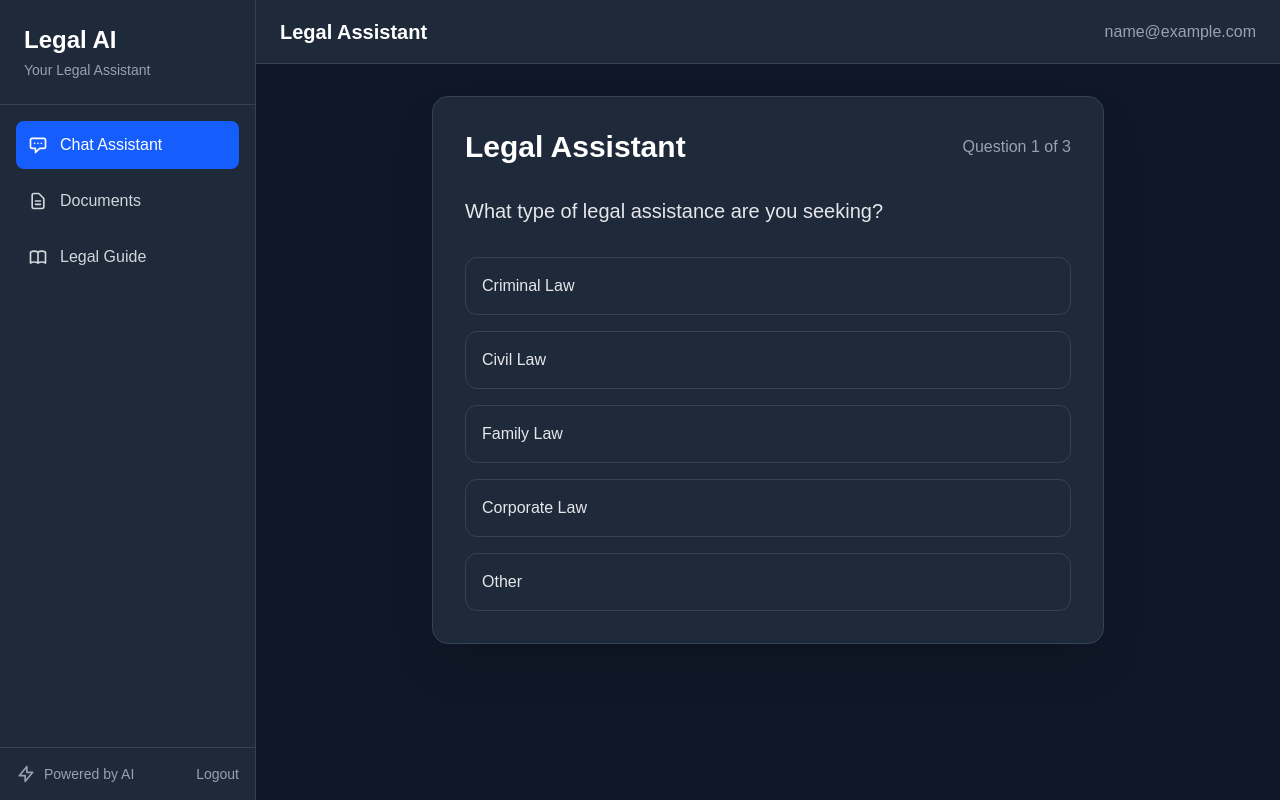
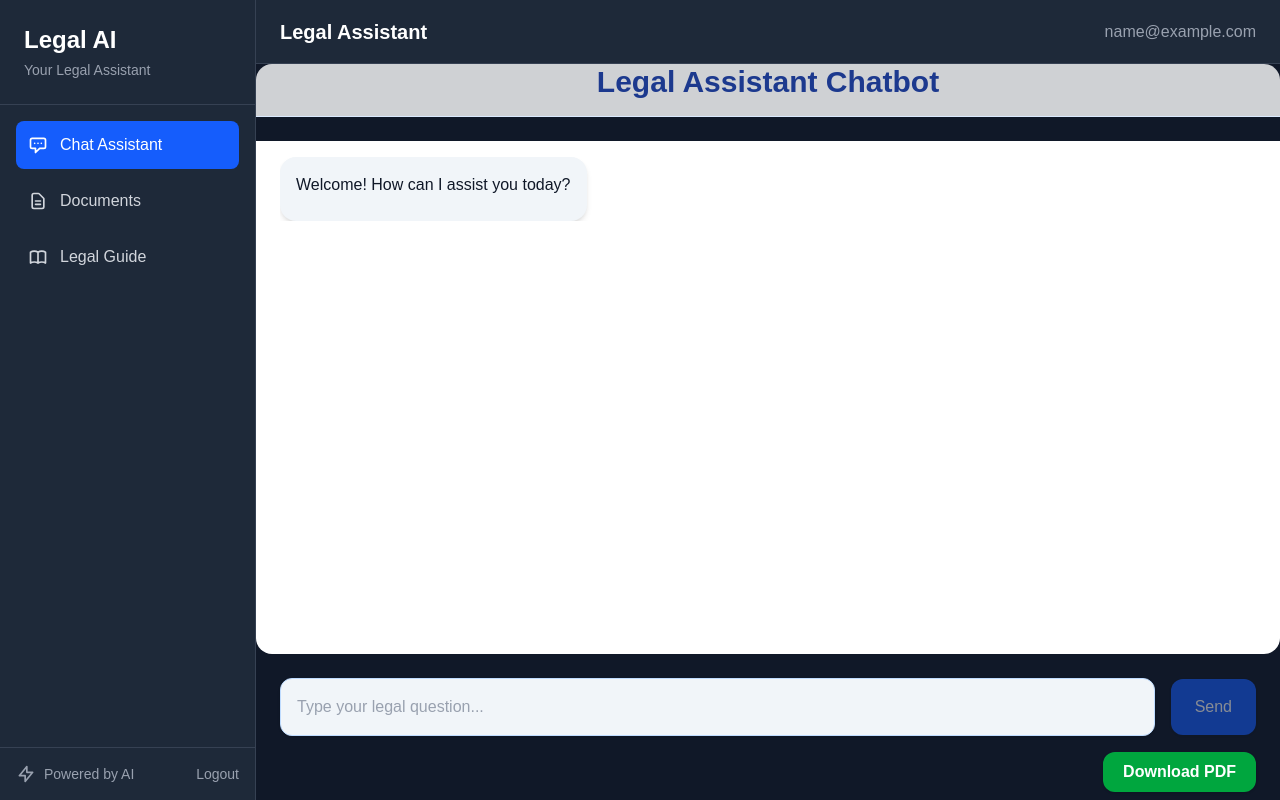
Before and after one commit to krVatsal/LegalAI, a Next.js app in the folder client/: page /chatbot in a window 1280 px wide. Built offline with nearby package versions, Linux system fonts and the light colour scheme; sample sign-in values are in the browser's storage.

Commit message:
Link 'Chat with Contract' to chatbot, always use contract context as system prompt, and suppress welcome message in contract mode

```diff
--- a/client/components/Chatbot.js
+++ b/client/components/Chatbot.js
@@ -1,40 +1,46 @@
 import React, { useState, useEffect } from 'react';
 import axios from 'axios';
-
-const initialQuestions = [
-  {
-    id: 1,
-    question: "What type of legal assistance are you seeking?",
-    options: ["Criminal Law", "Civil Law", "Family Law", "Corporate Law", "Other"]
-  },
-  {
-    id: 2,
-    question: "Is this regarding a new case or an existing one?",
-    options: ["New Case", "Existing Case"]
-  },
-  {
-    id: 3,
-    question: "What is your preferred language for communication?",
-    options: ["English", "Spanish", "French", "Other"]
-  }
-];
+import ReactMarkdown from 'react-markdown';
 
 const Chatbot = () => {
-  const [currentStep, setCurrentStep] = useState('initial');
-  const [currentQuestionIndex, setCurrentQuestionIndex] = useState(0);
-  const [answers, setAnswers] = useState({});
-  const [query, setQuery] = useState('');
+  const [currentStep, setCurrentStep] = useState('chat');
   const [responses, setResponses] = useState([]);
   const [loading, setLoading] = useState(false);
   const [showPDF, setShowPDF] = useState(false);
   const [pdfUrl, setPdfUrl] = useState('');
+  const [contractContext, setContractContext] = useState(null);
+  const [contractName, setContractName] = useState(null);
+  const [query, setQuery] = useState('');
+
+  useEffect(() => {
+    const context = sessionStorage.getItem('chat_contract_context');
+    const name = sessionStorage.getItem('chat_contract_name');
+    if (context) {
+      setContractContext(context);
+      setContractName(name || 'your contract');
+      setResponses([]); // Do NOT show welcome message if contract mode
+      sessionStorage.removeItem('chat_contract_context');
+      sessionStorage.removeItem('chat_contract_name');
+      setCurrentStep('chat');
+    } else if (responses.length === 0) {
+      // Only set welcome message if there is no contract context
+      setResponses([
+        { type: 'bot', content: 'Welcome! How can I assist you today?' }
+      ]);
+      setCurrentStep('chat');
+    }
+    // eslint-disable-next-line react-hooks/exhaustive-deps
+  }, []);
 
   const generatePDF = async (conversation) => {
     try {
       setLoading(true);
+      const token = localStorage.getItem('token');
       const response = await axios.post('http://localhost:5000/api/document/generate', {
         conversation,
-        answers
+        answers: {} // Always send an object to avoid backend errors
+      }, {
+        headers: token ? { 'Authorization': `Bearer ${token}` } : {}
       });
 
       // Create a temporary link to download the PDF
@@ -52,173 +58,172 @@ const Chatbot = () => {
         content: 'Your consultation summary has been downloaded as a PDF.'
       }]);
     } catch (error) {
-      console.error('Error generating PDF:', error);
+      let msg = 'Sorry, there was an error generating the PDF. Please try again.';
+      if (error.response && error.response.data && error.response.data.error) {
+        msg = `PDF Error: ${error.response.data.error}`;
+      }
       setResponses(prev => [...prev, {
         type: 'bot',
-        content: 'Sorry, there was an error generating the PDF. Please try again.'
+        content: msg
       }]);
     } finally {
       setLoading(false);
     }
   };
 
-  const handleAnswer = async (answer) => {
-    const newAnswers = {
-      ...answers,
-      [initialQuestions[currentQuestionIndex].id]: answer
-    };
-    setAnswers(newAnswers);
-
-    if (currentQuestionIndex < initialQuestions.length - 1) {
-      setCurrentQuestionIndex(prev => prev + 1);
-    } else {
-      setCurrentStep('chat');
-      setLoading(true);
-      try {
-        const response = await axios.post('http://localhost:5000/api/legal/initialize', {
-          answers: newAnswers
-        }, { withCredentials: true });
-        setResponses([{ type: 'bot', content: response.data.message }]);
-      } catch (error) {
-        console.error("Error initializing chat:", error);
-        setResponses([{
-          type: 'bot',
-          content: "I apologize, but I'm having trouble connecting to the server. Please try again in a moment.\n" + (error?.response?.data?.error || error.message)
-        }]);
-      } finally {
-        setLoading(false);
-      }
-    }
-  };
-
+  // Modify handleQuerySubmit to use correct API contract
   const handleQuerySubmit = async () => {
     if (!query.trim()) return;
-
     setLoading(true);
     const userQuery = query;
     setQuery('');
-
     try {
+      setResponses(prev => {
+        let filtered = prev.filter(r => r.type !== 'bot' || (r.type === 'bot' && !/^welcome!/i.test(r.content)));
+        return [...filtered, { type: 'user', content: userQuery }];
+      });
+      // Always prepend contract context as system message if present
+      let history = responses
+        .filter(r => r.type === 'user' || r.type === 'bot')
+        .map(r => ({ role: r.type === 'user' ? 'user' : 'assistant', content: r.content }));
+      if (contractContext) {
+        const systemPrompt = `The following contract is the context for this conversation: ${contractContext}`;
+        console.log('Gemini system prompt:', systemPrompt); // <-- Add this log
+        history = [
+          { role: 'system', content: systemPrompt },
+          ...history.filter(h => h.role !== 'system')
+        ];
+      }
       const response = await axios.post('http://localhost:5000/api/legal/ask', {
-        query: userQuery,
-        context: answers
-      });
-
+        message: userQuery,
+        history
+      }, { withCredentials: true });
+      // Format the bot's response for better readability
+      // Format bot responses: if the message contains example prompts, extract and format as bullet points
+      const formatBotResponse = (text) => {
+        if (!text) return '';
+        text = text.replace(/It looks like you're starting a conversation\.|I'm ready for your request\.|Please ask your question\./gi, '').trim();
+        text = text.replace(/(Waiting for your request\.|Let me know what you need!.*|So, what's on your mind\?|Please let me know how I can be of service\.)/gi, '').trim();
+        // Format divorce steps and similar lists for better presentation
+        if (/steps.*divorce|general overview of potential steps|here is.*overview/i.test(text)) {
+          // Extract numbered steps
+          const stepMatch = text.match(/\d+\.\s+.+/gs);
+          let steps = '';
+          if (stepMatch) {
+            steps = stepMatch[0]
+              .split(/\n\d+\.\s+/)
+              .map((s, i) => s ? `${i+1}. ${s.trim()}` : null)
+              .filter(Boolean)
+              .join('\n');
+          }
+          // Extract bullet points for next areas of inquiry
+          const bulletMatch = text.match(/\*\*In general, here are some potential next areas of inquiry.*?\*\*In the meantime,|\*\*Do you know where your spouse is\?.*?\*\*Do you own property together\?.*?\*\*/gs);
+          let bullets = '';
+          if (bulletMatch) {
+            bullets = bulletMatch[0]
+              .replace(/\*\*/g, '')
+              .split(/\*\s+/)
+              .map(s => s.trim())
+              .filter(Boolean)
+              .map(s => `• ${s}`)
+              .join('\n');
+          }
+          // Compose formatted response with markdown-like bold headings
+          let formatted = '';
+          if (/location/i.test(text)) {
+            formatted += '**To provide the most accurate divorce steps, please let me know your state or country.**\n\n';
+          }
+          if (bullets) {
+            formatted += '**Key questions to consider before proceeding:**\n' + bullets + '\n\n';
+          }
+          if (steps) {
+            formatted += '**General Steps to Get a Divorce:**\n' + steps + '\n';
+          }
+          formatted += '\n_Note: This is not legal advice. Please consult a qualified attorney in your jurisdiction for specific guidance._';
+          return formatted.trim();
+        }
+        // Extract example prompts and format as bullet points (no intro)
+        const exampleMatch = text.match(/For example, you could ask:(.*)/is);
+        if (exampleMatch) {
+          let examples = exampleMatch[1]
+            .split(/\*\s+/)
+            .map(s => s.trim())
+            .filter(Boolean)
+            .map(s => `• ${s.replace(/"/g, '')}`)
+            .join('\n');
+          return examples;
+        }
+        if (!text) return 'How can I assist you with your legal matter?';
+        let paragraphs = text.split(/\n\n|(?<=\.)\s+/);
+        paragraphs = paragraphs.map(p => p.charAt(0).toUpperCase() + p.slice(1));
+        return paragraphs.join('\n\n');
+      };
+      setResponses(prev => [
+        ...prev.filter(r => r.type !== 'bot' || !/^welcome!/i.test(r.content)),
+        { type: 'bot', content: formatBotResponse(response.data.message) }
+      ]);
+    } catch (error) {
+      let msg = "I apologize, but I'm having trouble processing your request. Please try again in a moment.";
+      if (error.response && error.response.data && error.response.data.error) {
+        msg = `Error: ${error.response.data.error}`;
+      }
       setResponses(prev => [...prev,
         { type: 'user', content: userQuery },
-        { type: 'bot', content: response.data.answer, followUpQuestions: response.data.followUpQuestions }
-      ]);
-    } catch (error) {
-      console.error("Error fetching response:", error);
-      setResponses(prev => [...prev,
-        { type: 'user', content: userQuery },
-        { type: 'bot', content: "I apologize, but I'm having trouble processing your request. Please try again in a moment." }
+        { type: 'bot', content: msg }
       ]);
     } finally {
       setLoading(false);
     }
   };
 
-  if (currentStep === 'initial') {
-    const currentQuestion = initialQuestions[currentQuestionIndex];
   return (
-      <div className="p-8">
-        <div className="max-w-2xl mx-auto">
-          <div className="bg-gray-800 rounded-2xl shadow-2xl p-8 border border-gray-700">
-            <div className="flex items-center justify-between mb-8">
-              <h2 className="text-3xl font-bold text-white">Legal Assistant</h2>
-              <div className="text-gray-400">
-                Question {currentQuestionIndex + 1} of {initialQuestions.length}
-              </div>
-            </div>
-
-            <div className="space-y-8">
-              <div className="text-xl font-medium text-gray-200">
-                {currentQuestion.question}
-              </div>
-
-              <div className="space-y-4">
-                {currentQuestion.options.map((option) => (
-                  <button
-                    key={option}
-                    onClick={() => handleAnswer(option)}
-                    className="w-full p-4 text-left rounded-xl border border-gray-700 bg-gray-800 text-gray-200 hover:bg-gray-700 hover:border-blue-500 transition-all duration-200 transform hover:scale-[1.02] focus:outline-none focus:ring-2 focus:ring-blue-500"
-                  >
-                    {option}
-                  </button>
-                ))}
-              </div>
-            </div>
-          </div>
-        </div>
-      </div>
-    );
-  }
-
-  return (
-    <div className="p-8">
-      <div className="max-w-4xl mx-auto">
-        <div className="bg-gray-800 rounded-2xl shadow-2xl p-8 border border-gray-700">
-          <div className="flex items-center justify-between mb-8">
-            <h2 className="text-3xl font-bold text-white">Legal Assistant</h2>
-            <div className="flex items-center gap-4">
-              <button
-                onClick={() => generatePDF(responses)}
-                className="px-4 py-2 text-sm text-white bg-blue-600 rounded-lg hover:bg-blue-700 transition-colors"
-              >
-                Download PDF
-              </button>
-              <div className="text-gray-400 text-sm">
-                Powered by AI
-              </div>
-            </div>
-          </div>
-
-          <div className="space-y-6 max-h-[600px] overflow-y-auto pr-4 custom-scrollbar">
+    <div className="flex flex-col h-full min-h-[600px]">
+      <h2 className="text-2xl sm:text-3xl font-bold text-blue-900 dark:text-white mb-6 text-center border-b border-blue-100 dark:border-slate-800 pb-4 bg-white/80 dark:bg-slate-900/80 rounded-t-2xl">
+        Legal Assistant Chatbot
+      </h2>
+      <div className="flex-1 overflow-y-auto px-2 sm:px-6 py-4 bg-white dark:bg-slate-900 rounded-b-2xl">
+        <div className="space-y-6 max-h-[500px] overflow-y-auto pr-2 custom-scrollbar">
           {responses.map((response, index) => (
             <div key={index} className={`space-y-2 ${response.type === 'user' ? 'text-right' : ''}`}>
-                <div className={`inline-block p-4 rounded-2xl max-w-[80%] ${
+              <div className={`inline-block p-4 rounded-2xl max-w-[80%] shadow-md ${
                 response.type === 'user'
                   ? 'bg-blue-600 text-white ml-auto'
-                    : 'bg-gray-700 text-gray-200'
+                  : 'bg-slate-100 dark:bg-slate-800 text-gray-900 dark:text-gray-100'
               }`}>
+                {response.type === 'bot' ? (
+                  <ReactMarkdown
+                    components={{
+                      strong: ({ node, ...props }) => <strong className="font-bold" {...props} />,
+                      li: ({ node, ...props }) => <li className="ml-4 list-disc" {...props} />,
+                      p: ({ node, ...props }) => <p className="mb-2" {...props} />
+                    }}
+                  >
                     {response.content}
+                  </ReactMarkdown>
+                ) : response.content}
               </div>
-                {response.followUpQuestions && (
-                  <div className="mt-4 space-y-2">
-                    {response.followUpQuestions.map((q, qIndex) => (
-                      <div
-                        key={qIndex}
-                        className="text-sm text-gray-400 bg-gray-800 p-3 rounded-lg border border-gray-700 cursor-pointer hover:bg-gray-700 transition-colors"
-                        onClick={() => setQuery(q.question)}
-                      >
-                        • {q.question}
-                      </div>
-                    ))}
-                  </div>
-                )}
             </div>
           ))}
           {loading && (
             <div className="flex justify-center">
-                <div className="animate-pulse text-gray-400">Thinking...</div>
+              <div className="animate-pulse text-blue-400">Thinking...</div>
             </div>
           )}
         </div>
-
-          <div className="mt-8 flex items-center gap-4">
+      </div>
+      <div className="flex items-center gap-4 mt-6 px-2 sm:px-6 pb-4">
         <input
           type="text"
           value={query}
           onChange={(e) => setQuery(e.target.value)}
           onKeyPress={(e) => e.key === 'Enter' && handleQuerySubmit()}
-              className="flex-1 p-4 rounded-xl bg-gray-700 text-white border border-gray-600 focus:outline-none focus:ring-2 focus:ring-blue-500 focus:border-transparent placeholder-gray-400"
+          className="flex-1 p-4 rounded-xl bg-slate-100 dark:bg-slate-800 text-gray-900 dark:text-white border border-blue-200 dark:border-slate-700 focus:outline-none focus:ring-2 focus:ring-blue-500 focus:border-transparent placeholder-gray-400 shadow"
           placeholder="Type your legal question..."
         />
         <button
           onClick={handleQuerySubmit}
           disabled={loading || !query.trim()}
-              className="px-6 py-4 rounded-xl bg-blue-600 text-white font-medium hover:bg-blue-700 transition-colors disabled:opacity-50 disabled:cursor-not-allowed focus:outline-none focus:ring-2 focus:ring-blue-500 focus:ring-offset-2 focus:ring-offset-gray-800"
+          className="px-6 py-4 rounded-xl bg-blue-600 text-white font-medium hover:bg-blue-700 transition-colors disabled:opacity-50 disabled:cursor-not-allowed focus:outline-none focus:ring-2 focus:ring-blue-500 focus:ring-offset-2 focus:ring-offset-white dark:focus:ring-offset-slate-900 shadow"
         >
           {loading ? (
             <div className="flex items-center gap-2">
@@ -230,44 +235,29 @@ const Chatbot = () => {
           )}
         </button>
       </div>
-        </div>
-
-        {showPDF && (
-          <div className="fixed inset-0 bg-black bg-opacity-50 flex items-center justify-center p-8">
-            <div className="bg-gray-800 rounded-2xl p-8 max-w-4xl w-full">
-              <div className="flex justify-between items-center mb-4">
-                <h3 className="text-xl font-bold text-white">Legal Consultation Summary</h3>
+      <div className="flex justify-end px-2 sm:px-6 pb-2">
         <button
-                  onClick={() => setShowPDF(false)}
-                  className="text-gray-400 hover:text-white"
+          onClick={() => generatePDF(responses)}
+          disabled={loading || responses.length === 0}
+          className="bg-green-600 hover:bg-green-700 text-white px-5 py-2 rounded-xl font-semibold shadow transition-colors disabled:opacity-50 disabled:cursor-not-allowed"
         >
-                  Close
+          Download PDF
         </button>
       </div>
-              <iframe
-                src={pdfUrl}
-                className="w-full h-[80vh] rounded-lg"
-                title="Legal Consultation PDF"
-              />
-            </div>
-          </div>
-        )}
-      </div>
-
       <style jsx>{`
         .custom-scrollbar::-webkit-scrollbar {
           width: 6px;
         }
         .custom-scrollbar::-webkit-scrollbar-track {
-          background: #374151;
+          background: #e0e7ef;
           border-radius: 3px;
         }
         .custom-scrollbar::-webkit-scrollbar-thumb {
-          background: #4B5563;
+          background: #b6c2e2;
           border-radius: 3px;
         }
         .custom-scrollbar::-webkit-scrollbar-thumb:hover {
-          background: #6B7280;
+          background: #2563eb;
         }
       `}</style>
     </div>
```
Lines whose indentation alone changed are shown as unchanged.
